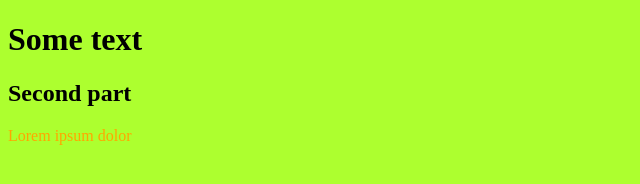
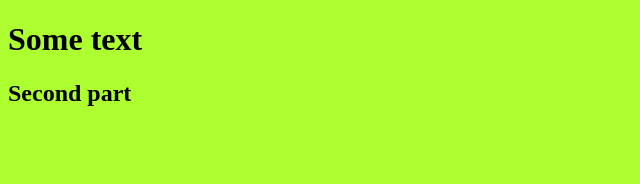
Before and after one commit to Sofiia1105/history, a plain HTML site: page index.html in a window 1280 px wide. Shown: the whole page, without its empty margins (0-640 px from the left). Drawn offline with Linux system fonts and the light colour scheme.

Commit message:
delete <p>

```diff
--- a/index.html
+++ b/index.html
@@ -10,6 +10,5 @@
 <body>
     <h1>Some text</h1>
     <h2>Second part</h2>
-    <p>Lorem ipsum dolor</p>
 </body>
 </html>
```
